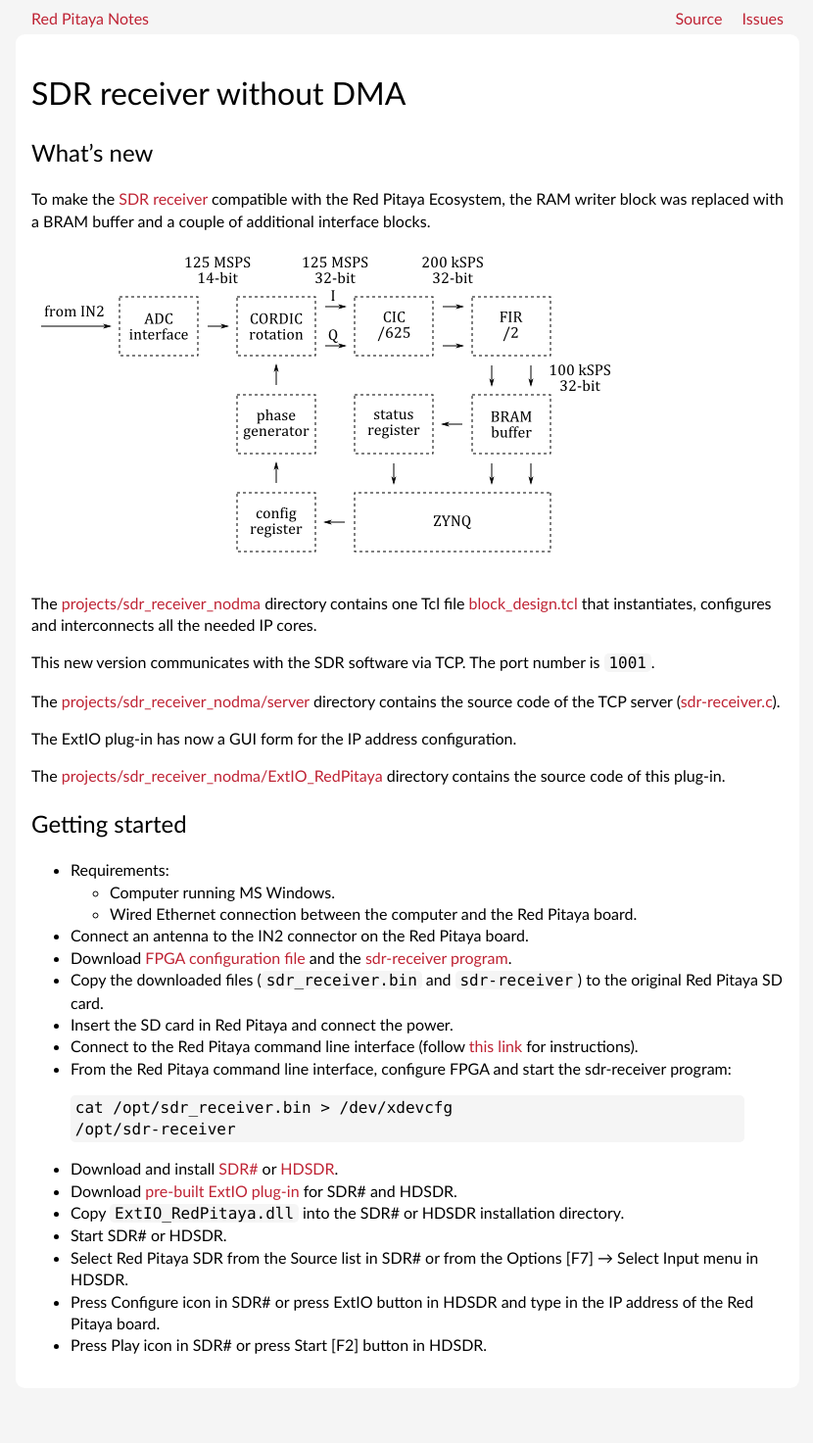
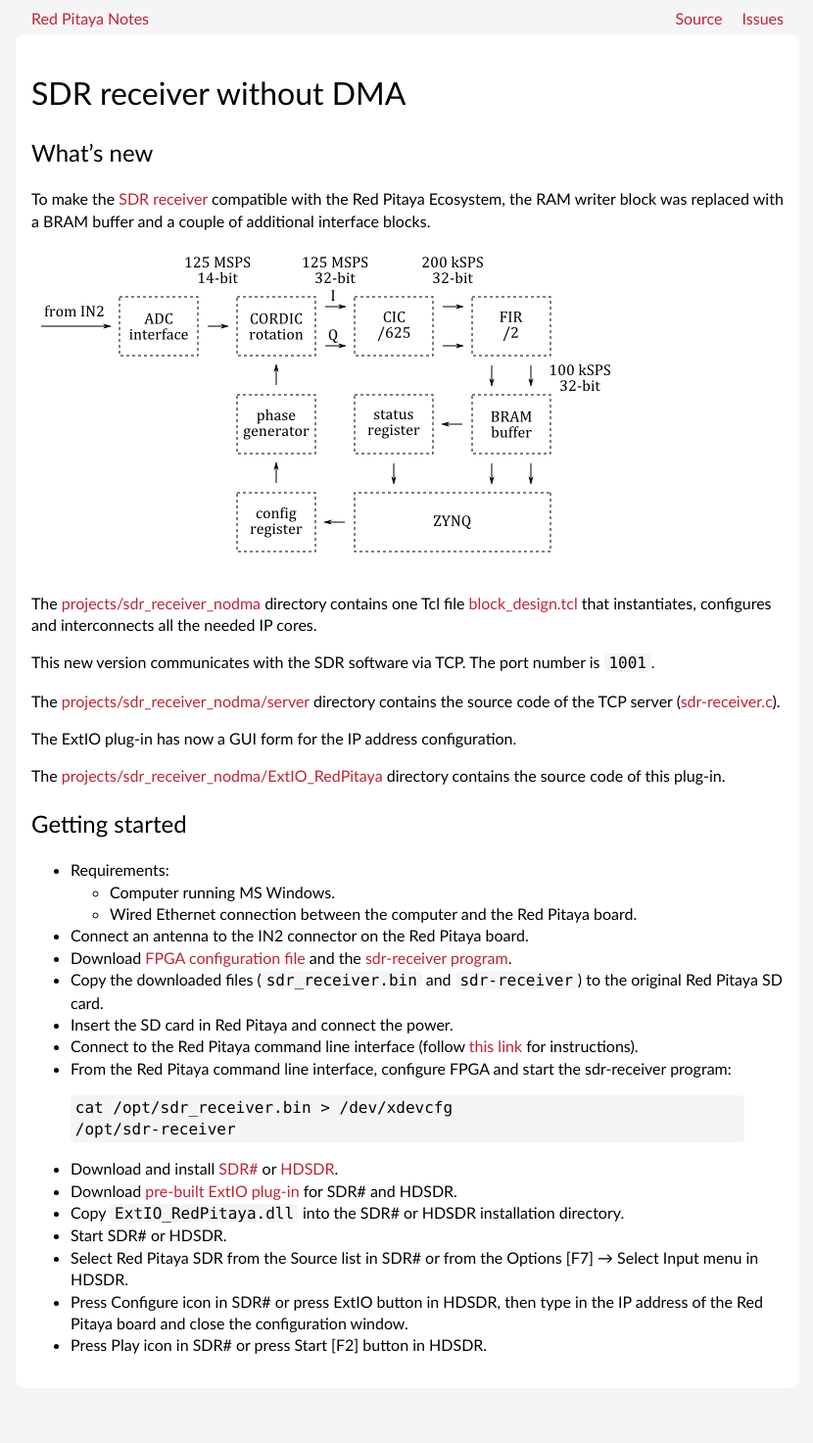
Before and after one commit to pavel-demin/red-pitaya-notes, a Jekyll site: the page built from sdr-receiver-nodma.md, in a window 1280 px wide. Shown: the whole page at 98% size, without its empty margins (224-1054 px from the left). Built offline with Jekyll 4.4.1, drawn with Linux system fonts in a browser that asks for light colours.

Commit message:
add more details about IP address configuration

```diff
--- a/sdr-receiver-nodma.md
+++ b/sdr-receiver-nodma.md
@@ -42,5 +42,5 @@ cat /opt/sdr_receiver.bin > /dev/xdevcfg
  - Copy `ExtIO_RedPitaya.dll` into the SDR# or HDSDR installation directory.
  - Start SDR# or HDSDR.
  - Select Red Pitaya SDR from the Source list in SDR# or from the Options [F7] &rarr; Select Input menu in HDSDR.
- - Press Configure icon in SDR# or press ExtIO button in HDSDR and type in the IP address of the Red Pitaya board.
+ - Press Configure icon in SDR# or press ExtIO button in HDSDR, then type in the IP address of the Red Pitaya board and close the configuration window.
  - Press Play icon in SDR# or press Start [F2] button in HDSDR.
```
